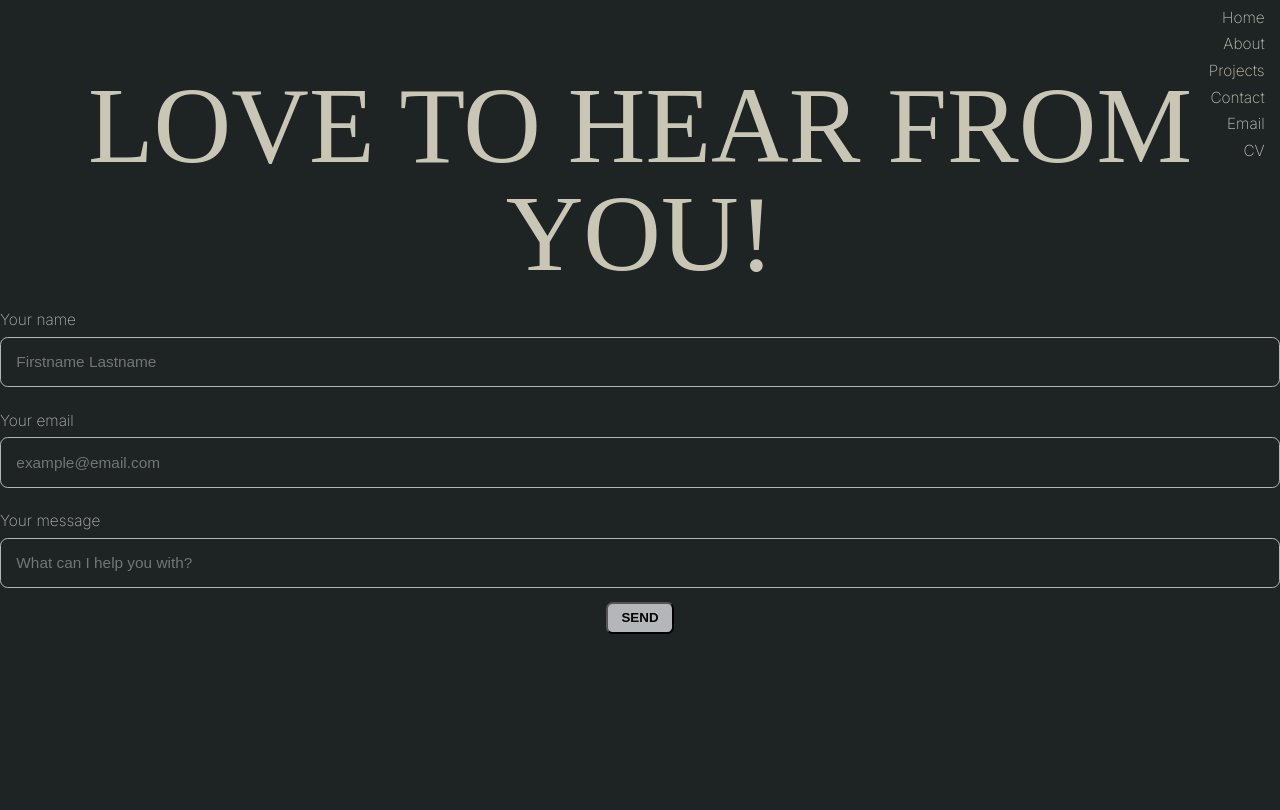
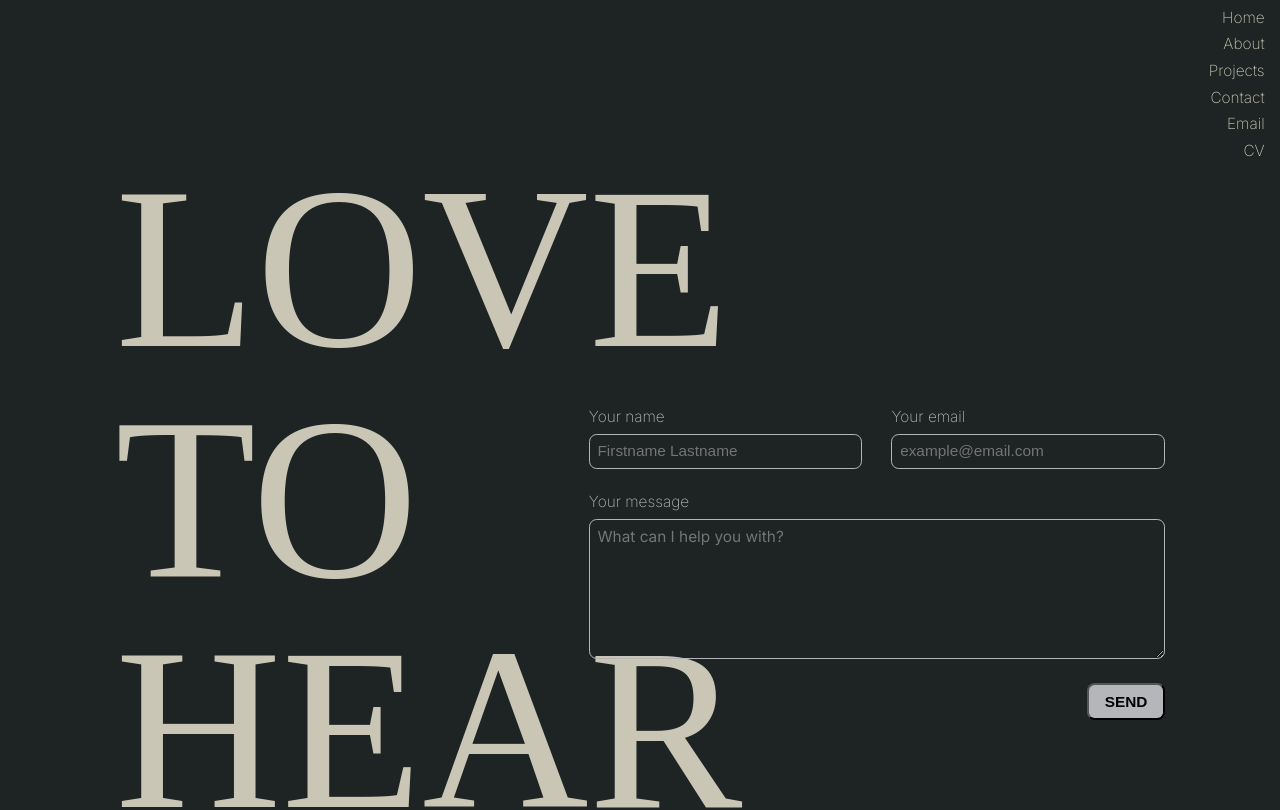
Before and after one commit to andreaelve/portfolio, a React (Create React App) app: page /email in a window 1280 px wide. Shown: the top 810 px of the page. Built offline with nearby package versions, Linux system fonts and the light colour scheme; no server answers; a web font is replaced by a local one.

Commit message:
Email working

```diff
--- a/package.json
+++ b/package.json
@@ -3,9 +3,11 @@
   "version": "0.1.0",
   "private": true,
   "dependencies": {
+    "@emailjs/browser": "^3.7.0",
     "@testing-library/jest-dom": "^5.16.5",
     "@testing-library/react": "^13.4.0",
     "@testing-library/user-event": "^13.5.0",
+    "dotenv": "^16.0.2",
     "nodemon": "^2.0.19",
     "react": "^18.2.0",
     "react-dom": "^18.2.0",
--- a/src/routes/EmailPage.js
+++ b/src/routes/EmailPage.js
@@ -1,42 +1,100 @@
+import { useRef } from "react";
 import Navbar from "../components/Navbar";
 import '../styles/email.css';
+import emailjs from '@emailjs/browser';
 
 function EmailPage() {
+  const publicKey = process.env.REACT_APP_EMAILJS_PUBLIC_KEY;
+    const nameRef = useRef(null);
+    const emailRef = useRef(null);
+    const messageRef = useRef(null);
+    const formRef = useRef(null);
 
-    const handleSend = () => {
-        console.log('send');
+    const handleSend = (name, email, message) => {
+      const templateParams = {
+        name,
+        email,
+        message
+      }
+
+      emailjs.send('service_jvmuwrl', 'template_qqwplxp', templateParams, publicKey)
+        .then(res => console.log('SUCCESS!', res.status, res.text))
+        .catch(err => console.log('FAILED...', err));
+
+      formRef.current.reset();
+    }
+
+    const validateInput = (e) => {
+      e.preventDefault();
+      const name = nameRef.current.value;
+      const email = emailRef.current.value;
+      const message = messageRef.current.value;
+      let send = true;
+
+      if(!(/^\w+([\.-]?\w+)*@\w+([\.-]?\w+)*(\.\w{2,3})+$/.test(email))) {
+        emailRef.current.value = "";
+        emailRef.current.placeholder = "Please enter a valid email address."
+        send = false;
+      }
+      if(name == null || name == ""){
+        nameRef.current.value = "";
+        nameRef.current.placeholder = "Please enter a name."
+        send = false;
+      }
+      if(message == null || message == ""){
+        messageRef.current.value = "";
+        messageRef.current.placeholder = "Please enter a message.";
+        send = false;
+      }
+
+      if(send) handleSend(name, email, message);
     }
 
   return (
+    <>
+    <Navbar />
     <div className="email">
-        <Navbar />
-      <h1 className="email_title">LOVE TO HEAR FROM YOU!</h1>
-      <form className="email_form">
+      <h1 className="email_title">LOVE TO HEAR FROM YOU</h1>
+      <div className="email_form-container">
+      <form
+        className="email_form"
+        ref={formRef}>
+        <div className="email_input-group">
         <label className="email_label">Your name</label>
         <input
             type="text"
             placeholder="Firstname Lastname"
             className="email_input"
+            ref={nameRef}
         />
+        </div>
+        <div className="email_input-group">
         <label className="email_label">Your email</label>
         <input
-            type="text"
+            type="email"
+            name="email"
             placeholder="example@email.com"
             className="email_input"
+            ref={emailRef}
         />
+        </div>
         <label className="email_label">Your message</label>
-        <input
+        <textarea
             type="text"
             placeholder="What can I help you with?"
-            className="email_input"
+            className="email_input-large"
+            ref={messageRef}
         />
         <button
-          onClick={handleSend()}
+          type="submit"
+          onClick={validateInput}
           className="email_btn">
           SEND
         </button>
       </form>
+      </div>
     </div>
+    </>
   );
 }
 
--- a/src/styles/email.css
+++ b/src/styles/email.css
@@ -16,6 +16,12 @@
 .email_form {
     display: flex;
     flex-direction: column;
+    margin: 0 1em;
+}
+
+.email_input-group {
+    display: flex;
+    flex-direction: column;
 }
 
 .email_label {
@@ -23,13 +29,34 @@
     margin: 1.5em 0 0.5em 0;
 }
 
-.email_input {
+.email_input,
+.email_input-large {
     font-size: 1em;
     color: #B4B6B9;
     background-color: transparent;
     border: 0.1px solid #B4B6B9;
-    padding: 1em;
+    padding: 0.5em;
     border-radius: 0.5em;
+}
+
+.email_input:focus,
+.email_input-large:focus {
+    outline: 1px solid #B4B6B9;
+    background-color: transparent;
+}
+
+*:-webkit-autofill,
+*:-webkit-autofill:hover,
+*:-webkit-autofill:focus,
+*:-webkit-autofill:active {
+    transition: all 5000s ease-in-out 0s;
+    transition-property: #1E2323, color;
+    -webkit-text-fill-color: #B4B6B9;
+}
+
+.email_input-large {
+    min-height: 8em;
+    font-family: Inter;
 }
 
 .email_btn {
@@ -40,4 +67,53 @@
     font-weight: bold;
     align-self: center;
     margin: 1em;
+    font-size: 1em;
 }
+
+@media (min-width: 600px) {
+    .email {
+        width: 100%;
+        flex-direction: row;
+        align-items: center;
+        justify-content: center;
+        position: relative;
+    }
+
+    .email_title {
+        position: absolute;
+        font-size: 15em;
+        text-align: left;
+        width: 2.5em;
+        left: 0.5em;
+        top: 0em;
+    }
+
+    .email_form-container {
+        position: absolute;
+        right: 6.5em;
+        top: 25em;
+    }
+
+    .email_form {
+        position: relative;
+        flex-direction: row;
+        flex-wrap: wrap;
+        width: 45vw;
+        justify-content: space-between;
+    }
+
+    .email_input {
+        width: 20vw;
+    }
+
+    .email_input-large {
+        width: 45vw;
+    }
+
+    .email_btn {
+        position: absolute;
+        justify-self: center;
+        right: -1em;
+        bottom: -5em;
+    }
+}
```
Also changed, not shown: 2 other files (tests, documents, lock files or other folders).
